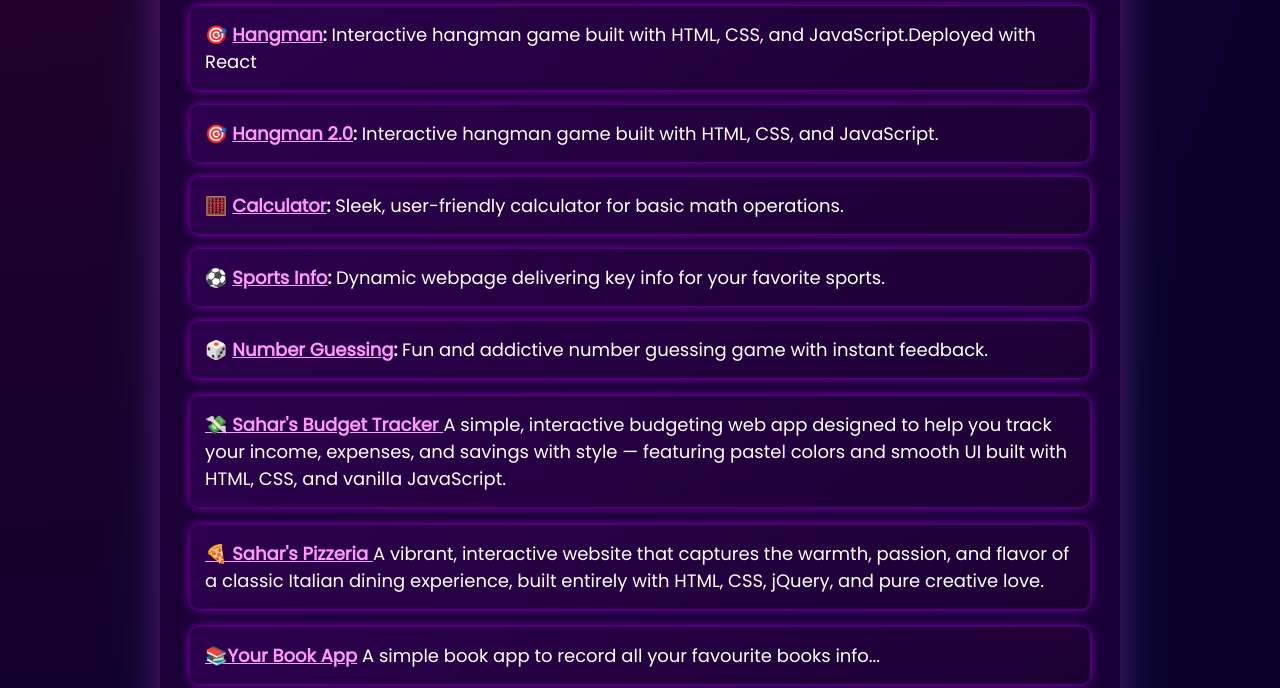
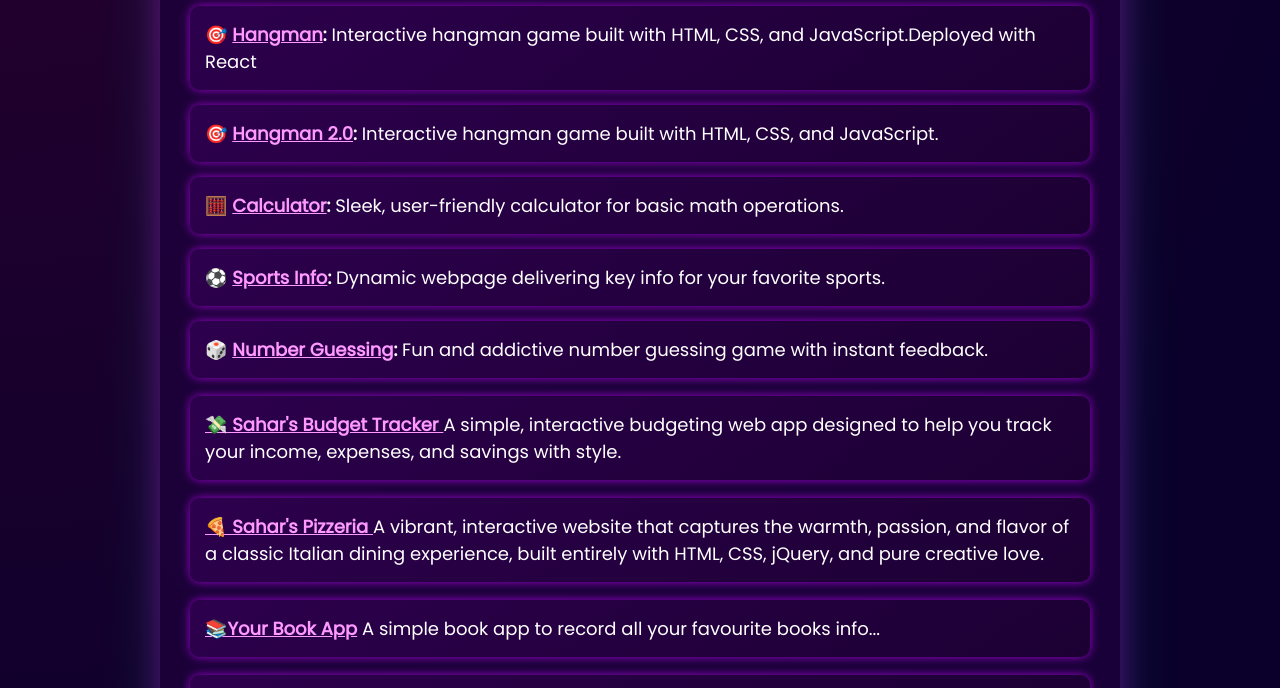
Before and after one commit to Sahar12572/My-Portfolio, a plain HTML site: page index.html in a window 1280 px wide. Shown: the part 355-1043 px from the top of the page. Drawn offline with Linux system fonts and the light colour scheme.

Commit message:
Update index.html

```diff
--- a/index.html
+++ b/index.html
@@ -93,7 +93,7 @@
                 >💸 Sahar's Budget Tracker </a
               >
             </strong>
-          A simple, interactive budgeting web app designed to help you track your income, expenses, and savings with style — featuring pastel colors and smooth UI built with HTML, CSS, and vanilla JavaScript.
+          A simple, interactive budgeting web app designed to help you track your income, expenses, and savings with style.
           </li>
         </ul>
       </section>
```
